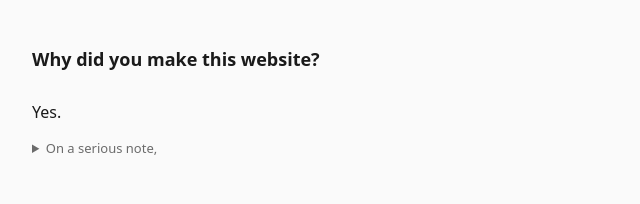
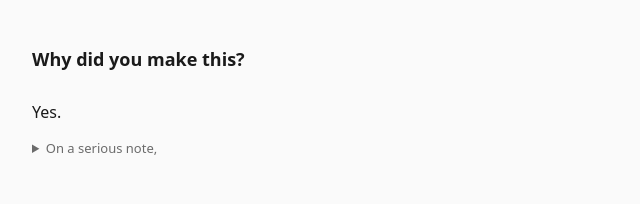
Before and after one commit to athaurian/forge, a plain HTML site: page web/index.html in a window 1280 px wide. Shown: the part 964-1168 px from the top of the page, 144-784 px from the left. Drawn offline with Linux system fonts and the light colour scheme; no server answers.

Commit message:
site: trim why-section title

```diff
--- a/web/index.html
+++ b/web/index.html
@@ -224,7 +224,7 @@ sudo pacman -S PACKAGE_NAME</code></pre>
       </section>
 
       <section id="why" aria-labelledby="why-title">
-        <h2 id="why-title">Why did you make this website?</h2>
+        <h2 id="why-title">Why did you make this?</h2>
         <p>Yes.</p>
         <details class="why-details">
           <summary>On a serious note,</summary>
```
